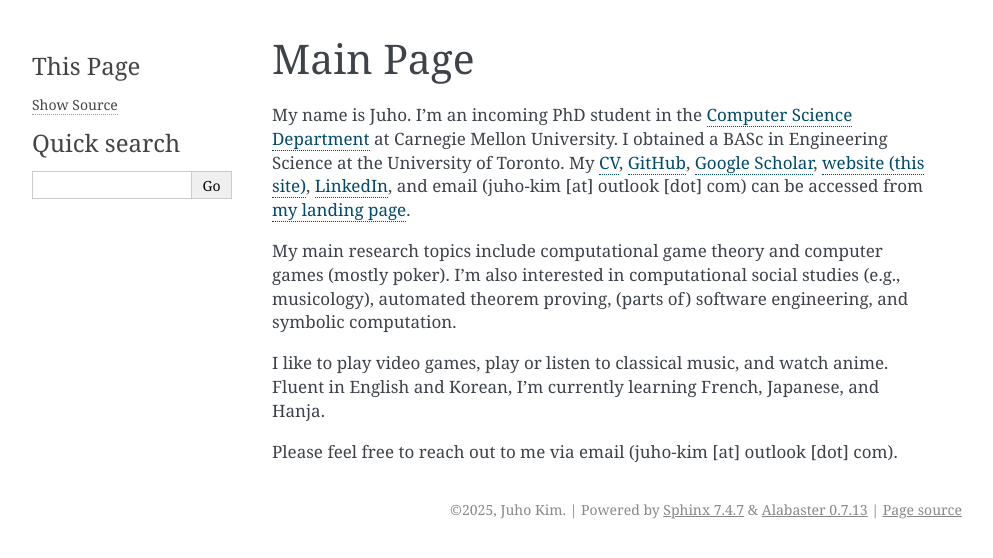
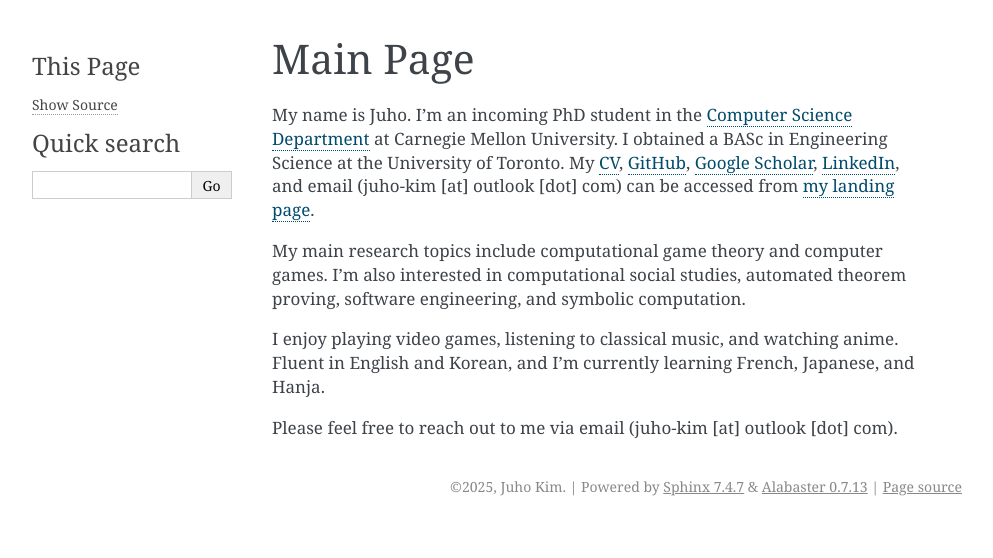
Before and after one commit to AussieSeaweed/personal-website, a Sphinx documentation site: the page built from source/index.rst, in a window 1280 px wide. Shown: the top 558 px of the page, without its empty margins (148-1141 px from the left). Built offline with Sphinx 7.4.7, drawn with Linux system fonts in a browser that asks for light colours.

Commit message:
Update index

```diff
--- a/source/index.rst
+++ b/source/index.rst
@@ -9,12 +9,13 @@ Main Page
 My name is Juho.
 I'm an incoming PhD student in the `Computer Science Department <https://csd.cmu.edu/>`_ at Carnegie Mellon University.
 I obtained a BASc in Engineering Science at the University of Toronto.
-My `CV <https://github.com/AussieSeaweed/personal-cv/releases/latest/download/main.pdf>`_, `GitHub <https://github.com/AussieSeaweed>`_, `Google Scholar <https://scholar.google.com/citations?user=iHbLHD0AAAAJ>`_, `website (this site) <https://juhokim.net/>`_, `LinkedIn <https://www.linkedin.com/in/aussieseaweed/>`_, and email (juho-kim [at] outlook [dot] com) can be accessed from `my landing page <https://aussieseaweed.com>`_.
+My `CV <https://github.com/AussieSeaweed/personal-cv/releases/latest/download/main.pdf>`_, `GitHub <https://github.com/AussieSeaweed>`_, `Google Scholar <https://scholar.google.com/citations?user=iHbLHD0AAAAJ>`_, `LinkedIn <https://www.linkedin.com/in/aussieseaweed/>`_, and email (juho-kim [at] outlook [dot] com) can be accessed from `my landing page <https://aussieseaweed.com>`_.
 
-My main research topics include computational game theory and computer games (mostly poker).
-I'm also interested in computational social studies (e.g., musicology), automated theorem proving, (parts of) software engineering, and symbolic computation.
+My main research topics include computational game theory and computer games.
+I'm also interested in computational social studies, automated theorem proving, software engineering, and symbolic computation.
 
-I like to play video games, play or listen to classical music, and watch anime. Fluent in English and Korean, I'm currently learning French, Japanese, and Hanja.
+I enjoy playing video games, listening to classical music, and watching anime.
+Fluent in English and Korean, and I'm currently learning French, Japanese, and Hanja.
 
 Please feel free to reach out to me via email (juho-kim [at] outlook [dot] com).
 
```
